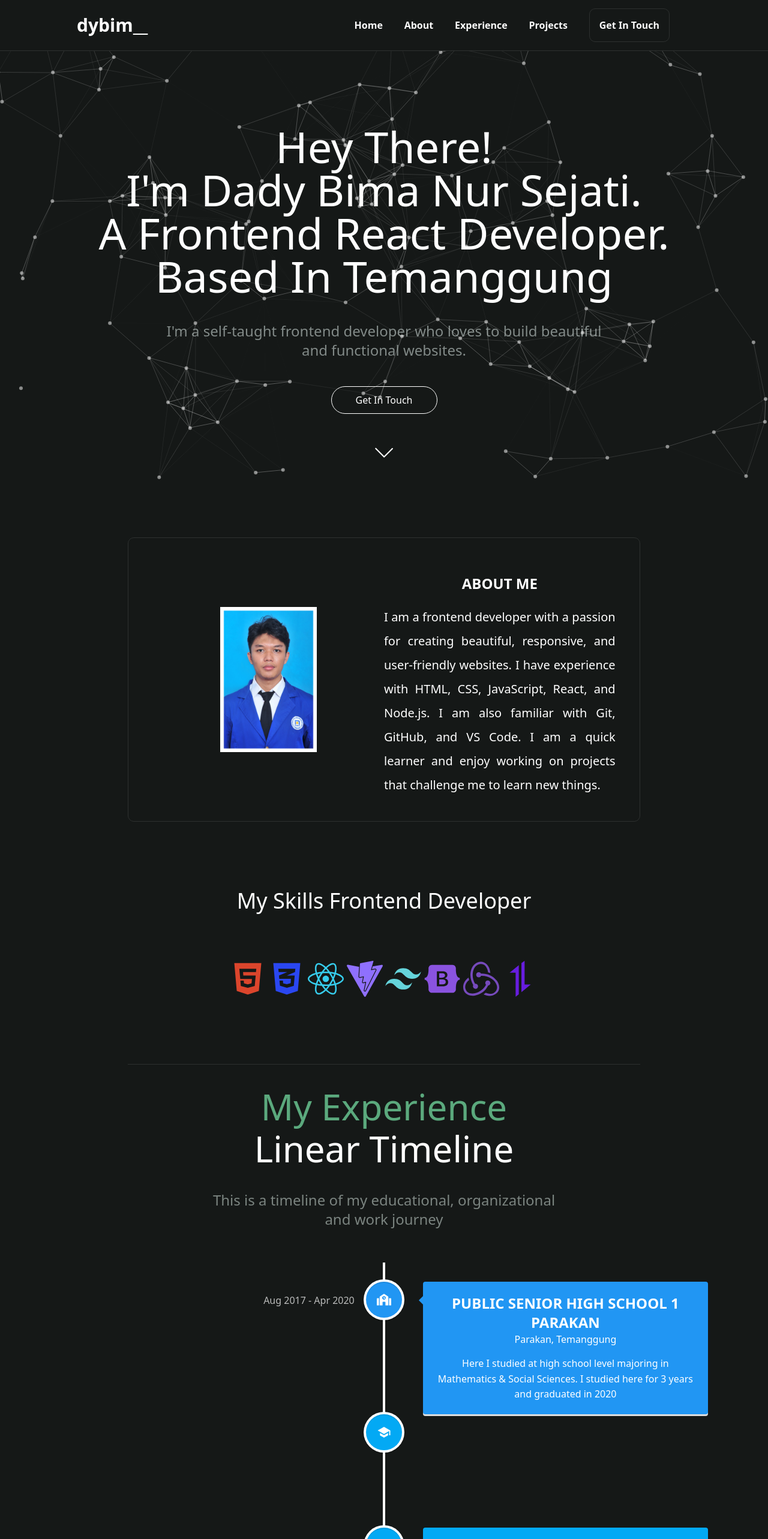
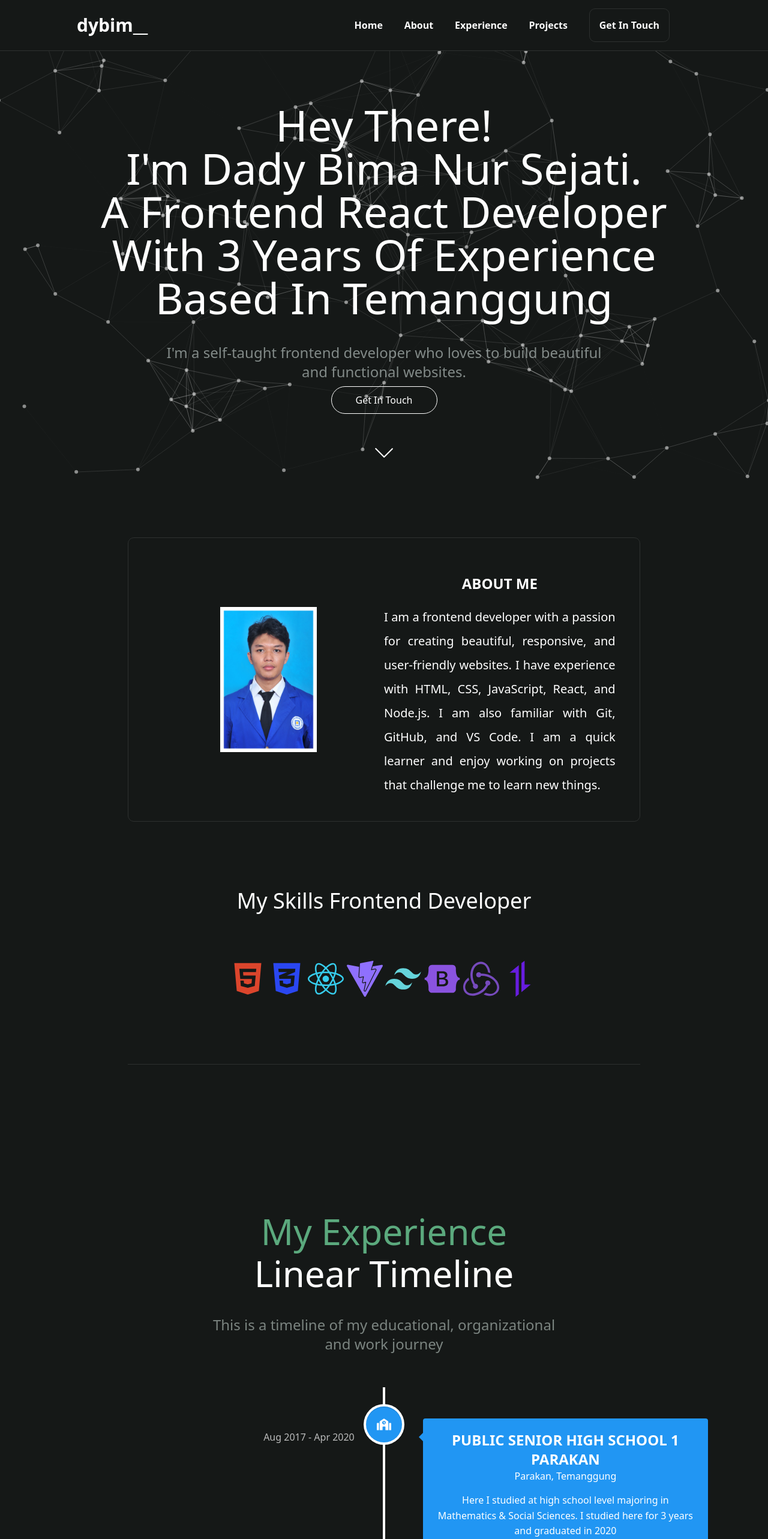
Before and after one commit to WorkerHarder171/My-Portofolio, a React (Vite) app: page / in a window 1280 px wide. Shown: the top 2566 px of the page at 60% size. Built offline with nearby package versions, Linux system fonts and the light colour scheme.

Commit message:
update framer-motion

```diff
--- a/src/components/section/About.jsx
+++ b/src/components/section/About.jsx
@@ -3,6 +3,7 @@ import { FaHtml5, FaCss3Alt, FaReact, FaBootstrap } from "react-icons/fa";
 import { SiVite, SiRedux, SiAxios } from "react-icons/si";
 import { RiTailwindCssFill } from "react-icons/ri";
 import { motion } from "framer-motion";
+import { fadeIn } from "@/js/fadeIn";
 
 export default function About() {
   const skills = [
@@ -16,31 +17,22 @@ export default function About() {
     { icon: <SiAxios />, color: "#671DDF" },
   ];
 
-  // Animation variants
-  const containerVariants = {
-    hidden: { opacity: 0, y: 50 },
-    visible: { opacity: 1, y: 0 },
-  };
-
-  const skillVariants = {
-    hidden: { opacity: 0, scale: 0.5 },
-    visible: { opacity: 1, scale: 1 },
-  };
-
   return (
     <>
       <motion.div
         id="about"
+        variants={fadeIn("up", 0.3)}
+        initial="hidden"
+        whileInView={"show"}
+        // viewport={{ once: false, amount: 0.2 }}
         className="w-full flex flex-col justify-center items-center bg-[#151817] text-center relative z-0 sm:mt-24"
-        variants={containerVariants}
-        initial="hidden"
-        animate="visible"
-        transition={{ duration: 0.5 }}
       >
         <motion.div
-          className="mx-auto lg:w-8/12 sm:w-10/12 border border-[#2D302F] lg:p-10 sm:p-5 grid md:grid-cols-2 sm:grid-cols-1 justify-center items-center rounded-[10px]"
-          variants={containerVariants}
-        >
+         variants={fadeIn("left", 0.3)}
+          initial="hidden"
+          whileInView={"show"}
+
+         className="mx-auto lg:w-8/12 sm:w-10/12 border border-[#2D302F] lg:p-10 sm:p-5 grid md:grid-cols-2 sm:grid-cols-1 justify-center items-center rounded-[10px]">
           <div className="img-group">
             <img className="mx-auto w-5/12" src={image} alt="image" />
           </div>
@@ -60,28 +52,24 @@ export default function About() {
         </motion.div>
 
         <motion.div
+          variants={fadeIn("right", 0.3)}
+          initial="hidden"
+          whileInView={"show"}
+
           className="wrapper lg:w-8/12 sm:w-10/12 border-b border-[#2D302F] lg:p-28 sm:p-14 relative"
-          variants={containerVariants}
         >
           <p className="lg:text-4xl sm:text-2xl text-white capitalize text-[#7B8480]">
             My Skills Frontend Developer
           </p>
           <ul className="lg:w-10/12 sm:w-11/12 list-icon text-white md:flex sm:grid sm:grid-cols-3 md:justify-evenly sm:justify-center items-center mt-20 mx-auto">
             {skills.map((skill, index) => (
-              <motion.li
+              <li
                 key={index}
                 className="list-item text-6xl"
                 style={{ color: skill.color }}
-                variants={skillVariants}
-                initial="hidden"
-                animate="visible"
-                transition={{
-                  duration: 0.5,
-                  delay: index * 0.1,
-                }}
               >
                 {skill.icon}
-              </motion.li>
+              </li>
             ))}
           </ul>
         </motion.div>
--- a/src/components/section/ContanctMe.jsx
+++ b/src/components/section/ContanctMe.jsx
@@ -1,31 +1,17 @@
 import { motion } from "framer-motion";
+import { fadeIn } from "@/js/fadeIn";
 
 export default function ContactMe() {
-  // Animation variants
-  const containerVariants = {
-    hidden: { opacity: 0, y: 50 },
-    visible: { opacity: 1, y: 0 },
-  };
-
-  const formVariants = {
-    hidden: { opacity: 0, scale: 0.8 },
-    visible: { opacity: 1, scale: 1 },
-  };
-
   return (
     <>
       <motion.div
+        variants={fadeIn("up", 0.3)}
+        initial="hidden"
+        whileInView={"show"}
         id="get-in-touch"
         className="wrapper container mx-auto h-screen sm:grid md:grid-cols-2 sm:grid-cols-1 justify-around items-center text-white"
-        variants={containerVariants}
-        initial="hidden"
-        animate="visible"
-        transition={{ duration: 0.5 }}
       >
-        <motion.div
-          className="wrapper-text sm:px-10"
-          variants={containerVariants}
-        >
+        <motion.div className="wrapper-text sm:px-10">
           <p className="lg:text-5xl sm:text-3xl my-5 font-bold capitalize max-w-lg">
             let's chat <br />
             tell me about your project or your offer{" "}
@@ -37,7 +23,6 @@ export default function ContactMe() {
         </motion.div>
         <motion.form
           className="px-10 rounded-[10px] border border-[#2D302F] bg-[#151817] sm:w-11/12 mx-auto"
-          variants={formVariants}
           initial="hidden"
           animate="visible"
           transition={{ duration: 0.5, delay: 0.2 }}
--- a/src/components/section/Experience.jsx
+++ b/src/components/section/Experience.jsx
@@ -7,6 +7,7 @@ import "react-vertical-timeline-component/style.min.css";
 import { FaSchool, FaStar } from "react-icons/fa";
 import { IoMdSchool } from "react-icons/io";
 import { RiOrganizationChart, RiAdminFill } from "react-icons/ri";
+import { fadeIn } from "@/js/fadeIn";
 
 export default function Experience() {
   const timelineData = [
@@ -14,7 +15,8 @@ export default function Experience() {
       date: "Aug 2017 - Apr 2020",
       title: "Public Senior High School 1 Parakan",
       location: "Parakan, Temanggung",
-      description: "Here I studied at high school level majoring in Mathematics & Social Sciences. I studied here for 3 years and graduated in 2020",
+      description:
+        "Here I studied at high school level majoring in Mathematics & Social Sciences. I studied here for 3 years and graduated in 2020",
       background: "#2196F3",
       icon: <FaSchool />,
     },
@@ -22,7 +24,8 @@ export default function Experience() {
       date: "Sep 2020 - Nov 2024",
       title: "University Dian Nuswantoro",
       location: "Semarang City, Jawa Tengah",
-      description: "At this university I gained my knowledge by majoring in informatics engineering. where I completed this education in 4 years with a GPA of 3.53",
+      description:
+        "At this university I gained my knowledge by majoring in informatics engineering. where I completed this education in 4 years with a GPA of 3.53",
       background: "#03A9F4",
       icon: <IoMdSchool />,
     },
@@ -30,7 +33,8 @@ export default function Experience() {
       date: "Aug 2021 - Jul 2023",
       title: "Dinus Open-source Community (DOSCOM)",
       location: "Semarang City, Jawa Tengah",
-      description: "DOSCOM is an open source community where I joined in 2021 and finished my term of service in 2023. In the 2022/2023 term of service I served as President of DOSCOM",
+      description:
+        "DOSCOM is an open source community where I joined in 2021 and finished my term of service in 2023. In the 2022/2023 term of service I served as President of DOSCOM",
       background: "#03A9F4",
       icon: <RiOrganizationChart />,
     },
@@ -38,7 +42,8 @@ export default function Experience() {
       date: "Sep 2021 - Oct 2024",
       title: "Laboran Intern",
       location: "Semarang City, Jawa Tengah",
-      description: "Here I did an internship for approximately 2 years, during which I was trained to carry out lab maintenance in the form of hardware and software",
+      description:
+        "Here I did an internship for approximately 2 years, during which I was trained to carry out lab maintenance in the form of hardware and software",
       background: "#E91E63",
       icon: <RiAdminFill />,
     },
@@ -46,7 +51,8 @@ export default function Experience() {
       date: "Oct 2023 - Oct 2024",
       title: "Alterra Academy",
       location: "Malang, Jawa Timur",
-      description: "Apart from studying at university, I also took part in a government program where I studied knowledge related to Frontend Web Developer using React Js.",
+      description:
+        "Apart from studying at university, I also took part in a government program where I studied knowledge related to Frontend Web Developer using React Js.",
       background: "#E91E63",
       icon: <IoMdSchool />,
     },
@@ -54,7 +60,8 @@ export default function Experience() {
       date: "Oct 2023 - Oct 2024",
       title: "Member of Google Developer Student Club",
       location: "Semarang City, Jawa Tengah",
-      description: "At GDSC, I am only a member of the community, where I only actively participate in several events and also share time with fellow developers",
+      description:
+        "At GDSC, I am only a member of the community, where I only actively participate in several events and also share time with fellow developers",
       background: "#E91E63",
       icon: <RiOrganizationChart />,
     },
@@ -62,52 +69,44 @@ export default function Experience() {
 
   return (
     <motion.div
+      variants={fadeIn("up", 0.3)}
+      initial="hidden"
+      whileInView={"show"}
       id="experience"
-      className="w-full flex flex-col justify-center items-center text-center bg-[#151817] p-10"
-      initial={{ opacity: 0 }}
-      animate={{ opacity: 1 }}
-      transition={{ duration: 1 }}
+      className="w-full flex flex-col justify-center items-center text-center bg-[#151817] p-10 my-52"
     >
+      <motion.div
+        variants={fadeIn("left", 0.3)}
+        initial="hidden"
+        whileInView={"show"}
+        className="wrapper"
+      >
+        <p className="text-[#5BA97D] text-center lg:text-6xl sm:text-4xl">
+          My Experience
+        </p>
+        <p className="leads text-[#FDFDFD] lg:text-6xl sm:text-4xl mt-2.5 lg:mb-10 sm:mb-5">
+          Linear Timeline
+        </p>
+      </motion.div>
       <motion.p
-        className="text-[#5BA97D] text-center lg:text-6xl sm:text-4xl"
-        initial={{ y: -50, opacity: 0 }}
-        animate={{ y: 0, opacity: 1 }}
-        transition={{ delay: 0.3 }}
-      >
-        My Experience
-      </motion.p>
-      <motion.p
-        className="leads text-[#FDFDFD] lg:text-6xl sm:text-4xl mt-2.5 lg:mb-10 sm:mb-5"
-        initial={{ y: -50, opacity: 0 }}
-        animate={{ y: 0, opacity: 1 }}
-        transition={{ delay: 0.5 }}
-      >
-        Linear Timeline
-      </motion.p>
-      <motion.p
+        variants={fadeIn("right", 0.3)}
+        initial="hidden"
+        whileInView={"show"}
         className="text-[#7B8480] lg:text-2xl sm:text-lg mb-14 max-w-xl"
-        initial={{ y: -50, opacity: 0 }}
-        animate={{ y: 0, opacity: 1 }}
-        transition={{ delay: 0.7 }}
       >
         This is a timeline of my educational, organizational and work journey
       </motion.p>
       <div className="wrapper w-full">
         <VerticalTimeline>
           {timelineData.map((item, index) => (
-            <motion.div
-              key={index}
-              initial={{ opacity: 0, y: 50 }}
-              whileInView={{ opacity: 1, y: 0 }}
-              transition={{ duration: 0.5, delay: index * 0.2 }}
-              viewport={{ once: true }}
-            >
+            <div key={index}>
               <VerticalTimelineElement
                 className="vertical-timeline-element--work"
                 contentStyle={{
                   background: item.background,
                   color: "#fff",
                   padding: "20px",
+                  marginTop: "20px",
                 }}
                 contentArrowStyle={{
                   borderRight: `7px solid ${item.background}`,
@@ -126,7 +125,7 @@ export default function Experience() {
                 </h4>
                 <p className="font-thin">{item.description}</p>
               </VerticalTimelineElement>
-            </motion.div>
+            </div>
           ))}
           <VerticalTimelineElement
             iconStyle={{ background: "#10CC52", color: "#fff" }}
@@ -134,6 +133,7 @@ export default function Experience() {
           />
         </VerticalTimeline>
       </div>
+
       <style jsx>{`
         .custom-date {
           font-weight: bold;
--- a/src/components/section/Jumbotron.jsx
+++ b/src/components/section/Jumbotron.jsx
@@ -2,6 +2,7 @@ import { SlArrowDown } from "react-icons/sl";
 import { useEffect } from "react";
 import { motion } from "framer-motion";
 import { Link } from "react-scroll";
+import { fadeIn } from "@/js/fadeIn";
 
 export default function Jumbotron() {
   useEffect(() => {
@@ -47,24 +48,31 @@ export default function Jumbotron() {
 
   return (
     <>
-      <div id="particles-js" className="absolute inset-0 my-auto mx-auto z-10" />
+      <div
+        id="particles-js"
+        className="absolute inset-0 my-auto mx-auto z-10"
+      />
 
-      <div id="home" className="h-screen flex flex-col justify-center items-center relative z-0">
+      <div
+        id="home"
+        className="h-screen flex flex-col justify-center items-center relative z-0"
+      >
         <div className="text-center text-white">
           <motion.p
-            initial={{ opacity: 0, y: 50 }}
-            animate={{ opacity: 1, y: 0 }}
-            transition={{ duration: 1 }}
-            className="lg:text-7xl md:text-4xl sm:text-2xl capitalize leading-snug font-roboto mx-auto lg:pt-12 sm:pt-0"
+            variants={fadeIn("up", 0.3)}
+            initial={"hidden"}
+            whileInView={"show"}
+            className="leading-loose lg:text-7xl md:text-4xl sm:text-2xl capitalize font-roboto mx-auto lg:pt-12 sm:pt-0 "
           >
             Hey There! <br /> I'm Dady Bima Nur Sejati. <br /> A Frontend React
-            Developer. <br /> Based in Temanggung
+            Developer <br /> with 3 years of Experience <br /> Based in
+            Temanggung
           </motion.p>
 
           <motion.p
-            initial={{ opacity: 0, y: 50 }}
-            animate={{ opacity: 1, y: 0 }}
-            transition={{ delay: 0.3, duration: 1 }}
+            variants={fadeIn("up", 0.3)}
+            initial={"hidden"}
+            whileInView={"show"}
             className="lg:text-2xl md:text-lg sm:text-sm text-[#828A88] lg:my-10 sm:my-5 lg:max-w-3xl sm:max-w-[280px] mx-auto"
           >
             I'm a self-taught frontend developer who loves to build beautiful
@@ -93,7 +101,7 @@ export default function Jumbotron() {
           }}
           className="text-white text-3xl mt-10"
         >
-          <SlArrowDown className="mx-auto"/>
+          <SlArrowDown className="mx-auto" />
         </motion.div>
       </div>
     </>
--- a/src/components/section/Project.jsx
+++ b/src/components/section/Project.jsx
@@ -1,10 +1,12 @@
 import "slick-carousel/slick/slick.css";
 import "slick-carousel/slick/slick-theme.css";
 import Slider from "react-slick";
-import { motion } from "framer-motion"; // Import motion from framer-motion
+import { motion } from "framer-motion";
 import erd from "@/assets/E-RD.jpg";
 import recything from "@/assets/recything.jpg";
 import siDihimens from "@/assets/sidihimens.png";
+import { FaChevronLeft, FaChevronRight } from "react-icons/fa";
+import { fadeIn } from "@/js/fadeIn";
 
 export default function Project() {
   const img = [
@@ -28,20 +30,42 @@ export default function Project() {
     },
   ];
 
+  const CustomNextArrow = ({ onClick }) => {
+    return (
+      <button
+        className="absolute top-1/2 right-8 transform -translate-y-1/2 bg-gray-800 text-white p-2 rounded-full z-10"
+        onClick={onClick}
+      >
+        <FaChevronRight />
+      </button>
+    );
+  };
+
+  const CustomPrevArrow = ({ onClick }) => {
+    return (
+      <button
+        className="absolute top-1/2 left-8 transform -translate-y-1/2 bg-gray-800 text-white p-2 rounded-full z-10"
+        onClick={onClick}
+      >
+        <FaChevronLeft />
+      </button>
+    );
+  };
+
   const settings = {
     dots: true,
     infinite: true,
     speed: 500,
-    slidesToShow: 3,
+    slidesToShow: 1,
     slidesToScroll: 1,
-    centerMode: true,
-    centerPadding: "40px",
+    nextArrow: <CustomNextArrow />,
+    prevArrow: <CustomPrevArrow />,
     responsive: [
       {
         breakpoint: 768,
         settings: {
           slidesToShow: 1,
-          centerPadding: "20px",
+          slidesToScroll: 1,
         },
       },
     ],
@@ -55,18 +79,42 @@ export default function Project() {
   };
 
   return (
-    <div id="projects" className="container h-screen mx-auto flex flex-col gap-10 justify-center items-center">
-      <p className="project text-center text-white lg:text-6xl sm:text-4xl">My Projects</p>
-      <p className="text-[#7B8480] lg:text-2xl lg:mb-14 sm:mb-7 max-w-2xl text-center">
+    <motion.div
+      variants={fadeIn("up", 0.3)}
+      initial="hidden"
+      whileInView={"show"}
+      id="projects"
+      className="container h-screen mx-auto flex flex-col gap-10 justify-center items-center"
+    >
+      <motion.p
+        variants={fadeIn("left", 0.3)}
+        initial="hidden"
+        whileInView={"show"}
+        className="project text-center text-white lg:text-6xl sm:text-4xl"
+      >
+        My Projects
+      </motion.p>
+      <motion.p
+        variants={fadeIn("left", 0.3)}
+        initial="hidden"
+        whileInView={"show"}
+        className="text-[#7B8480] lg:text-2xl lg:mb-14 sm:mb-7 max-w-2xl text-center"
+      >
         These are my projects that I have created so far, whether from practice
         or from client projects
-      </p>
-      <div className="lg:w-8/12 sm:w-10/12 mx-auto overflow-hidden">
+      </motion.p>
+
+      <motion.div
+        variants={fadeIn("right", 0.3)}
+        initial="hidden"
+        whileInView={"show"}
+        className="lg:w-8/12 sm:w-10/12 mx-auto overflow-hidden relative"
+      >
         <Slider {...settings}>
           {img.map((item, id) => (
             <div className="px-2.5" key={id}>
               <motion.div
-                className="card w-full border h-[300px] rounded-[10px] border-[#2D302F] relative"
+                className="card w-full border h-[600px] rounded-[10px] border-[#2D302F] relative"
                 initial={{ opacity: 0, y: 20 }}
                 animate={{ opacity: 1, y: 0 }}
                 exit={{ opacity: 0, y: 20 }}
@@ -85,7 +133,7 @@ export default function Project() {
             </div>
           ))}
         </Slider>
-      </div>
-    </div>
+      </motion.div>
+    </motion.div>
   );
 }
--- /dev/null
+++ b/src/js/fadeIn.js
@@ -0,0 +1,19 @@
+export const fadeIn = (direction, delay,) => {
+  return {
+    hidden: {
+      y: direction === "up" ? 100 : direction === "down" ? -100 : 0,
+      x: direction === "left" ? 100 : direction === "right" ? -100 : 0,
+    },
+    show: {
+      y: 0,
+      x: 0,
+      opacity: 1,
+      transition: {
+        delay: delay,
+        duration: 1.2,
+        type: "tween",
+        ease: [0.25, 0.25, 0.25, 0.75],
+      },
+    },
+  };
+};
```
